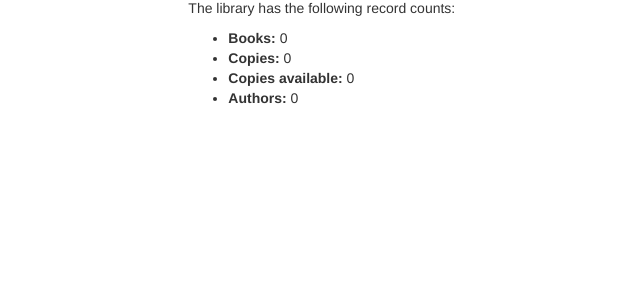
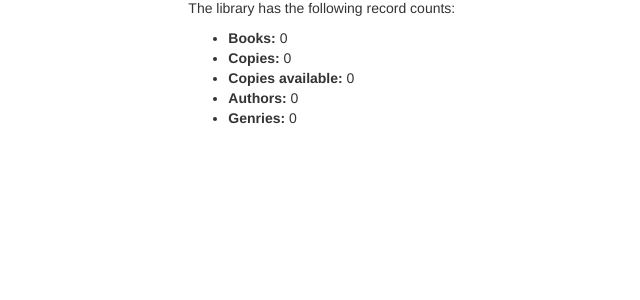
Before and after one commit to tombiasz/django-playground, a Django app: page /catalog/ in a window 1280 px wide. Shown: the part 155-455 px from the top of the page, without its empty margins (40-680 px from the left). Run offline with Django 3.2, Linux system fonts and the light colour scheme; data that the repository does not hold is empty; some libraries are stand-ins or nearby versions.

Commit message:
add genries count to index page

```diff
--- a/catalog/templates/index.html
+++ b/catalog/templates/index.html
@@ -13,5 +13,6 @@
         <li><strong>Copies:</strong> {{ num_instances }}</li>
         <li><strong>Copies available:</strong> {{ num_instances_available }}</li>
         <li><strong>Authors:</strong> {{ num_authors }}</li>
+        <li><strong>Genries:</strong> {{ num_genries }}</li>
     </ul>
 {% endblock %}
--- a/catalog/views.py
+++ b/catalog/views.py
@@ -8,14 +8,16 @@ def index(request):
     num_instances = BookInstance.objects.all().count()
     num_instances_available = BookInstance.objects.filter(status__exact='a').count()
     num_authors = Author.objects.all().count()
+    num_genries = Genre.objects.all().count()
 
     return render(
         request,
         'index.html',
-        context = {
+        context={
             'num_books': num_books,
             'num_instances': num_instances,
             'num_instances_available': num_instances_available,
             'num_authors': num_authors,
+            'num_genries': num_genries,
         },
     )
```
